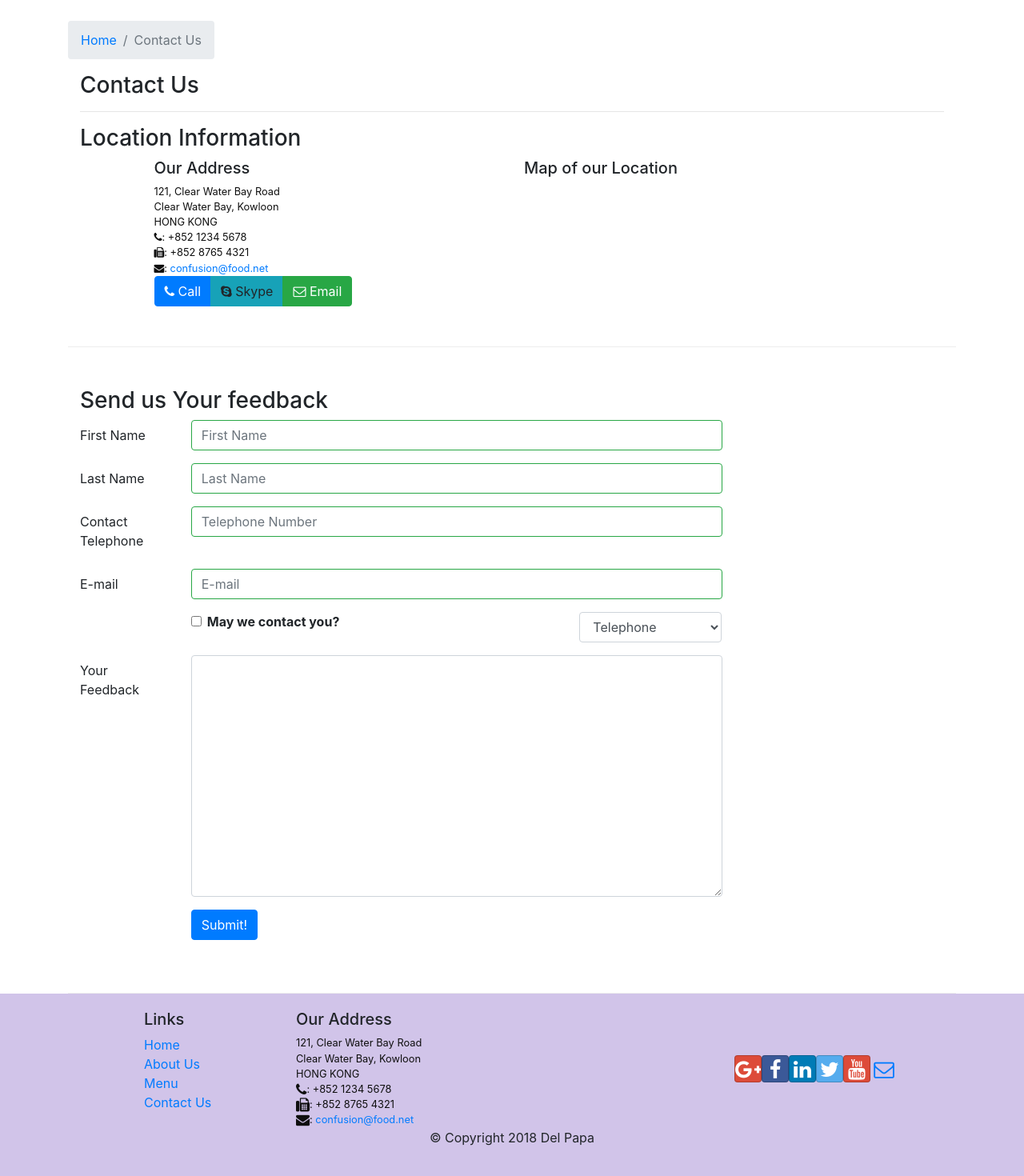
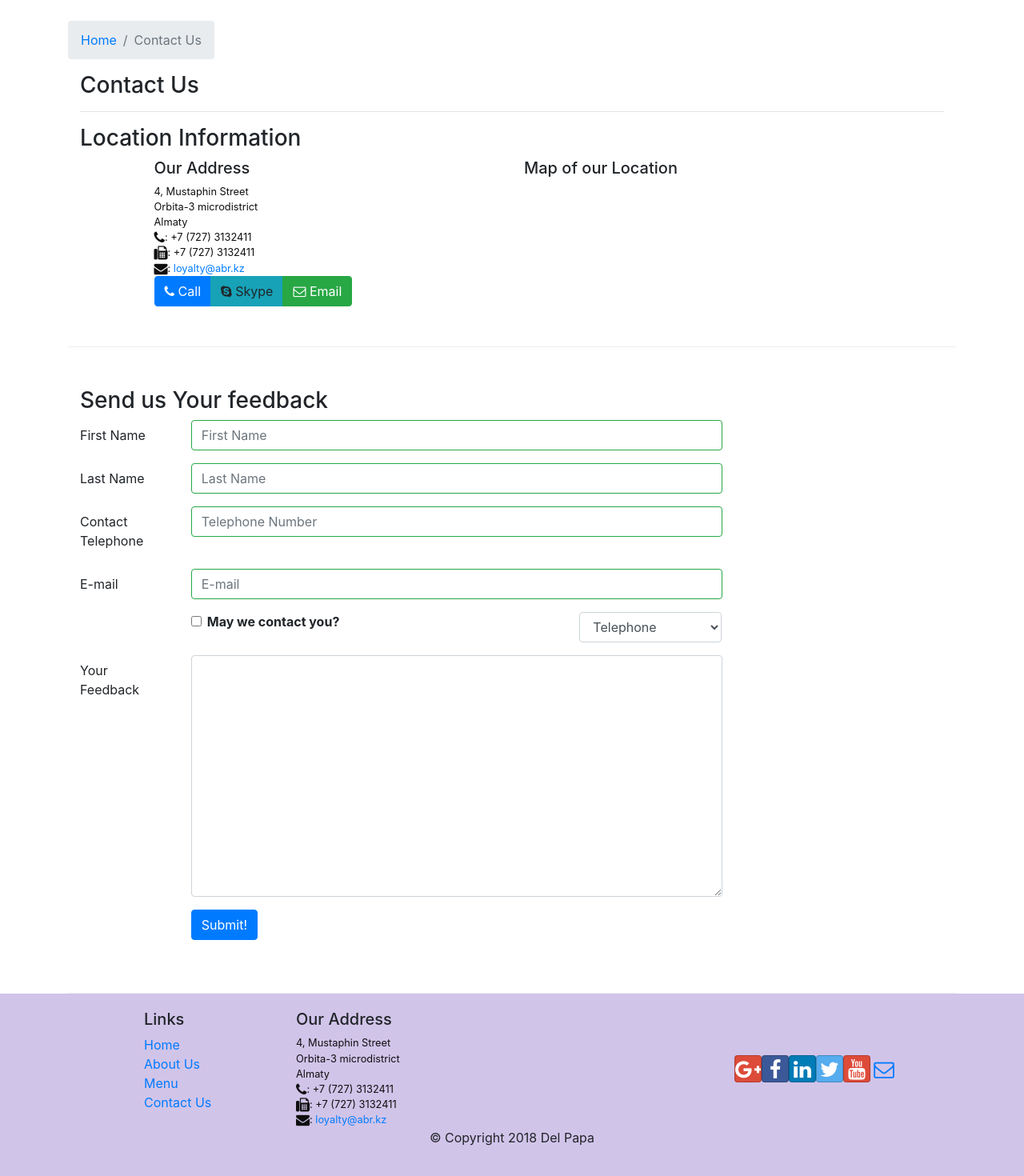
Before and after one commit to AlishSem/delpapa, a React (Create React App) app: page /contactus in a window 1280 px wide. Shown: the part 342-1812 px from the top of the page at 80% size. Built offline with nearby package versions, Linux system fonts and the light colour scheme.

Commit message:
Changed address information

```diff
--- a/src/components/AboutComponent.js
+++ b/src/components/AboutComponent.js
@@ -4,6 +4,10 @@ import { Link } from 'react-router-dom';
 
 function AboutComponent({leaders}) {
 
+    const imgStyle = {
+        maxHeight: 128,
+        maxWidth: 128
+    }
 
 
     function RenderLeader({leader}) {
@@ -11,7 +15,7 @@ function AboutComponent({leaders}) {
             <div key={leader.id} className="col-12 mt-5">
                 <Media tag="li">
                     <Media left middle>
-                        <Media object src={leader.image} alt={leader.name} />
+                        <Media object src={leader.image} alt={leader.name} style={imgStyle} />
                     </Media>
                     <Media body className="ml-5">
                         <Media heading>{leader.name}</Media>
--- a/src/components/ContactComponent.js
+++ b/src/components/ContactComponent.js
@@ -110,12 +110,13 @@ class ContactComponent extends Component {
                     <div className="col-12 col-sm-4 offset-sm-1">
                         <h5>Our Address</h5>
                         <address>
-                            121, Clear Water Bay Road<br />
-                        Clear Water Bay, Kowloon<br />
-                        HONG KONG<br />
-                            <i className="fa fa-phone"></i>: +852 1234 5678<br />
-                            <i className="fa fa-fax"></i>: +852 8765 4321<br />
-                            <i className="fa fa-envelope"></i>: <a href="mailto:confusion@food.net">confusion@food.net</a>
+                            4, Mustaphin Street<br />
+                        Orbita-3 microdistrict<br />
+                        Almaty<br />
+                            <i className="fa fa-phone fa-lg"></i>: +7 (727) 3132411<br />
+                            <i className="fa fa-fax fa-lg"></i>: +7 (727) 3132411<br />
+                            <i className="fa fa-envelope fa-lg"></i>: <a href="mailto:confusion@food.net">
+                                loyalty@abr.kz</a>
                         </address>
                     </div>
                     <div className="col-12 col-sm-6 offset-sm-1">
@@ -134,6 +135,12 @@ class ContactComponent extends Component {
 
                         <h3>Send us Your feedback</h3>
                     </div>
+
+
+
+
+
+
 
 
                     <div className="col-12 col-md-9">
--- a/src/components/FooterComponent.js
+++ b/src/components/FooterComponent.js
@@ -18,13 +18,13 @@ function FooterComponent() {
                     <div className="col-7 col-sm-5">
                         <h5>Our Address</h5>
                         <address>
-                            121, Clear Water Bay Road<br />
-		              Clear Water Bay, Kowloon<br />
-		              HONG KONG<br />
-                            <i className="fa fa-phone fa-lg"></i>: +852 1234 5678<br />
-                            <i className="fa fa-fax fa-lg"></i>: +852 8765 4321<br />
+                            4, Mustaphin Street<br />
+                        Orbita-3 microdistrict<br />
+                        Almaty<br />
+                            <i className="fa fa-phone fa-lg"></i>: +7 (727) 3132411<br />
+                            <i className="fa fa-fax fa-lg"></i>: +7 (727) 3132411<br />
                             <i className="fa fa-envelope fa-lg"></i>: <a href="mailto:confusion@food.net">
-                                confusion@food.net</a>
+                                loyalty@abr.kz</a>
                         </address>
                     </div>
                     <div className="col-12 col-sm-4 align-self-center">
```
Also changed, not shown: public/assets/images/alberto.png.
